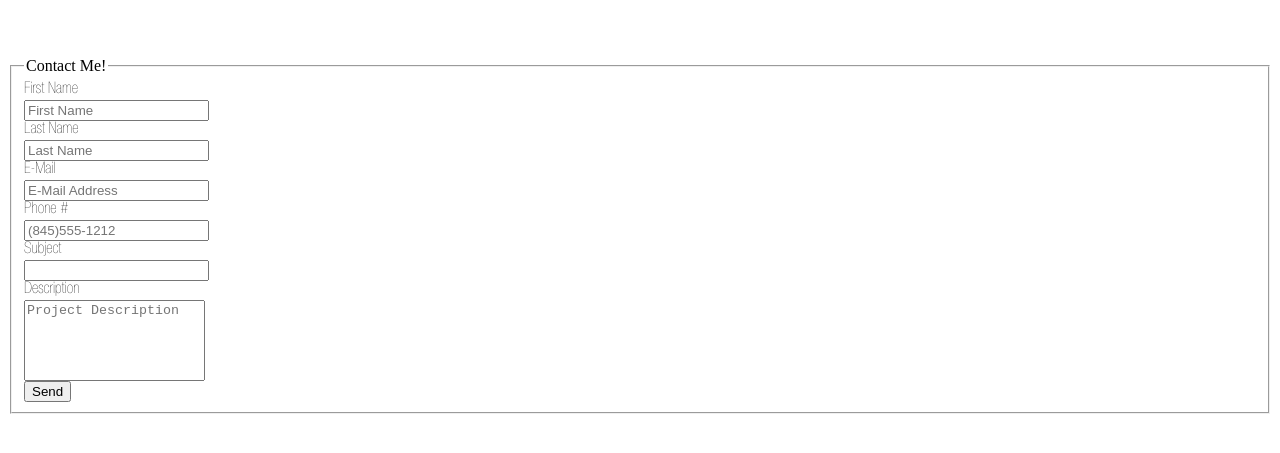
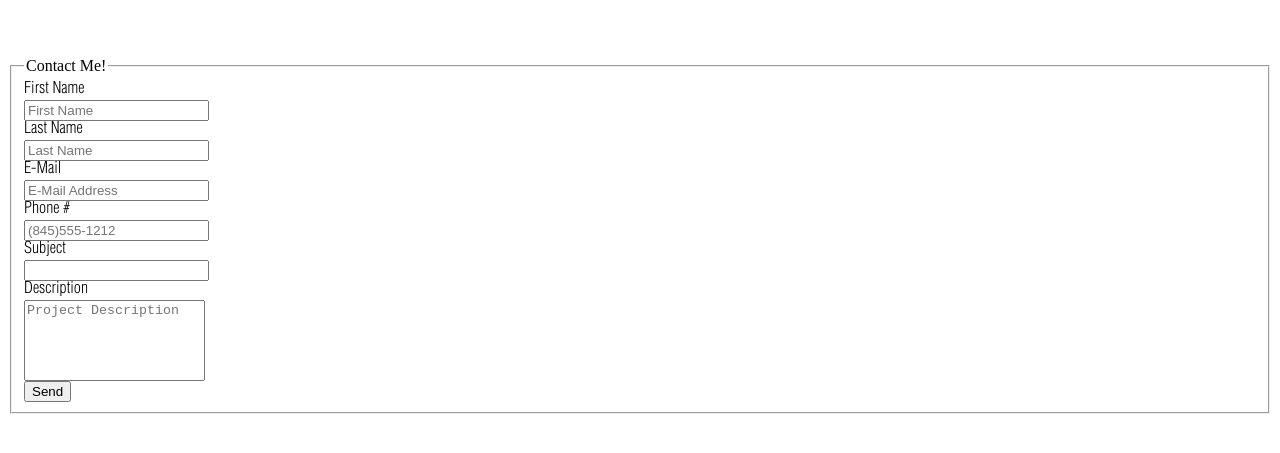
Before and after one commit to TTcuXOgaJI/IlyaPisman, a plain HTML site: page contact.html in a window 1280 px wide. Shown: the part 213-666 px from the top of the page. Drawn offline with Linux system fonts and the light colour scheme.

Commit message:
changed text fonts and align .

```diff
--- a/css/contact.css
+++ b/css/contact.css
@@ -1,9 +1,9 @@
 @font-face {
-    font-family: 'HelveticaNeueLTStdUltLtCn';
-    src: url('../resources/fonts/helvetica/HelveticaNeueLTStdUltLtCn.otf')  format('opentype');
+    font-family: 'HelveticaLTStdLightCond';
+    src: url('../resources/fonts/helvetica/HelveticaLTStdLightCond.otf')  format('opentype');
 }
 .form-group>label{
-    font-family: HelveticaNeueLTStdUltLtCn;
+    font-family: HelveticaLTStdLightCond;
 }
 
 #success_message {
--- a/css/portfolio.css
+++ b/css/portfolio.css
@@ -12,11 +12,13 @@
 .caption {
     font-family: almonidlAAAbold;
     direction: rtl;
+    text-align: right;
 }
 
 .projectDescription {
     font-family: almonidlAAAlight;
     direction: rtl;
+    text-align: right;
 }
 
 .img {
```
